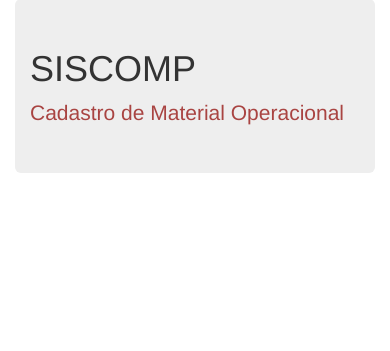
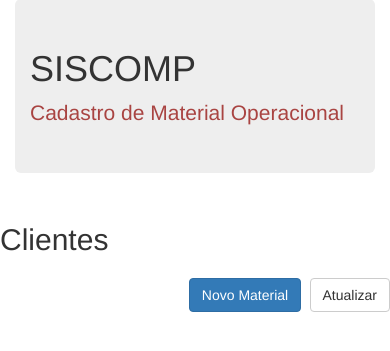
Before and after one commit to cop-bm4/controle-estoque-php, a PHP site: page /cadastro-material.php in a window 390 px wide. Shown: the part 256-607 px from the top of the page. Run offline with PHP 8.4, Linux system fonts and the light colour scheme; the visitor is signed in with stand-in values (Sample User, id 1); data that the repository does not hold is empty; some libraries are stand-ins or nearby versions.

Commit message:
novo material

```diff
--- a/cadastro-material.php
+++ b/cadastro-material.php
@@ -27,6 +27,7 @@ $logado = $_SESSION['login'];
   <script src="https://ajax.googleapis.com/ajax/libs/jquery/3.2.1/jquery.min.js"></script>
   <script src="https://maxcdn.bootstrapcdn.com/bootstrap/3.3.7/js/bootstrap.min.js"></script>
 <!---->
+
 </head>
 
 
@@ -79,6 +80,17 @@ echo "Não foi possível conectar ao banco de dados";
   </div>
 
 </div>
+
+<div class="row">
+    <div class="col-sm-6">
+      <h2>Clientes</h2>
+    </div>
+    <div class="col-sm-6 text-right h2">
+        <a class="btn btn-primary" href="add.php"><i class="fa fa-plus"></i> Novo Material</a>
+        <a class="btn btn-default" href="http://mytestsite-com-br.umbler.net/cadastro-material.php"><i class="fa fa-refresh"></i> Atualizar</a>
+      </div>
+  </div>
+
 <?php
 
 $sql = "SELECT id, ubm, material, rp, nserie, situacao, ocorrencia, nome, rg, reg_date,situacao FROM materialoperacional";
```
